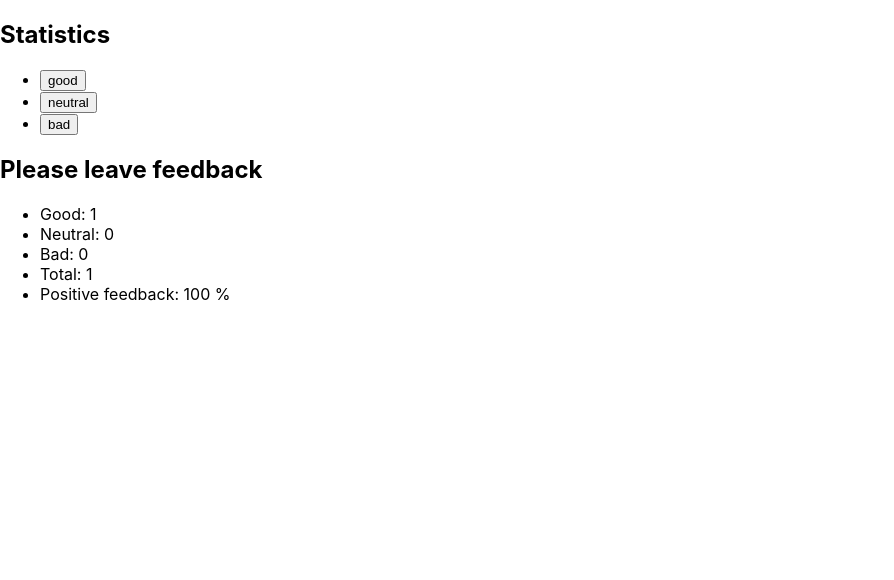
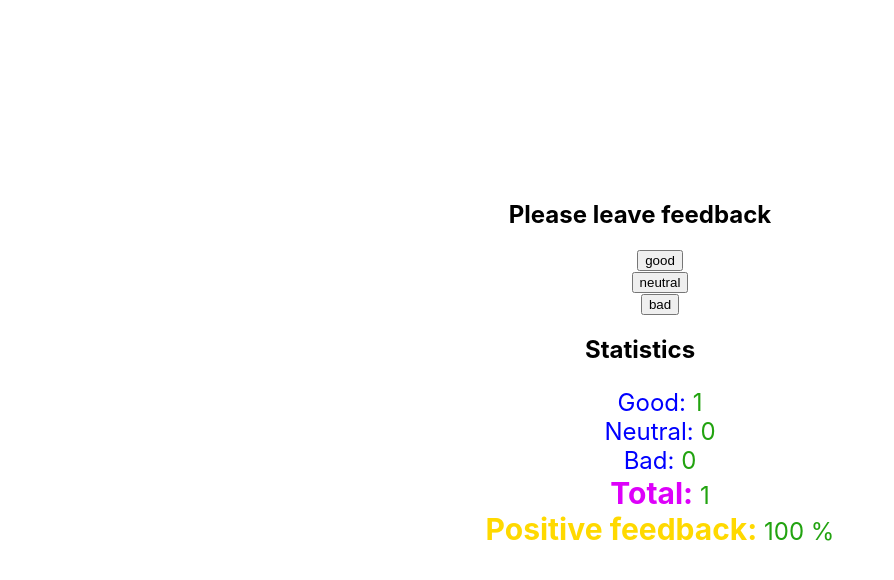
Before and after one commit to Maestrotel/goit-react-hw-02-feedback, a React (Create React App) app: page / in a window 1280 px wide. Both pictures are taken after a click on the button "good". Shown: the top 580 px of the page, without its empty margins (0-894 px from the left). Built offline with nearby package versions, Linux system fonts and the light colour scheme.

Commit message:
styles applied

```diff
--- a/src/components/App.jsx
+++ b/src/components/App.jsx
@@ -35,7 +35,7 @@ export class App extends Component {
 
     return (
       <>
-        <Section title="Statistics">
+        <Section title="Please leave feedback">
           <FeedbackOptions
             options={Object.keys(this.state)}
             onLeaveFeedback={handleClick}
@@ -44,7 +44,7 @@ export class App extends Component {
         {total === 0 ? (
           <Notification message="There is no feedback" />
         ) : (
-          <Section title="Please leave feedback">
+          <Section title="Statistics">
             <Statistics
               good={good}
               neutral={neutral}
--- a/src/components/Statistics/Statictics.jsx
+++ b/src/components/Statistics/Statictics.jsx
@@ -1,3 +1,5 @@
+import css from './Statistics.module.css';
+
 export const Statistics = ({
   good,
   neutral,
@@ -6,12 +8,27 @@ export const Statistics = ({
   positivePercentage,
 }) => {
   return (
-    <ul>
-      <li>Good: {good}</li>
-      <li>Neutral: {neutral}</li>
-      <li>Bad: {bad}</li>
-      <li>Total: {total}</li>
-      <li>Positive feedback: {Math.round(positivePercentage)} %</li>
+    <ul className={css.statisticsList}>
+      <li>
+        Good:<span className={css.statisticsNumber}> {good}</span>
+      </li>
+      <li>
+        Neutral:<span className={css.statisticsNumber}> {neutral}</span>
+      </li>
+      <li>
+        Bad:<span className={css.statisticsNumber}> {bad}</span>
+      </li>
+      <li>
+        <span className={css.statisticsTotal}>Total:</span>
+        <span className={css.statisticsNumber}> {total}</span>
+      </li>
+      <li>
+        <span className={css.statisticsFeed}>Positive feedback:</span>
+        <span className={css.statisticsNumber}>
+          {' '}
+          {Math.round(positivePercentage)} %
+        </span>
+      </li>
     </ul>
   );
 };
--- a/src/components/Statistics/Statistics.module.css
+++ b/src/components/Statistics/Statistics.module.css
@@ -0,0 +1,20 @@
+.statisticsList {
+  color: blue;
+  font-size: 24px;
+}
+
+.statisticsNumber {
+  color: rgb(34, 163, 16);
+}
+
+.statisticsTotal {
+  font-size: 30px;
+  font-weight: 700;
+  color: rgb(221, 0, 250);
+}
+
+.statisticsFeed {
+  font-size: 30px;
+  color: rgb(255, 217, 0);
+  font-weight: 700;
+}
--- a/src/index.css
+++ b/src/index.css
@@ -7,9 +7,15 @@ body {
     sans-serif;
   -webkit-font-smoothing: antialiased;
   -moz-osx-font-smoothing: grayscale;
+  text-align: center;
+  margin-top: 200px;
 }
 
 code {
   font-family: source-code-pro, Menlo, Monaco, Consolas, 'Courier New',
     monospace;
 }
+
+ul {
+  list-style-type: none;
+}
```
